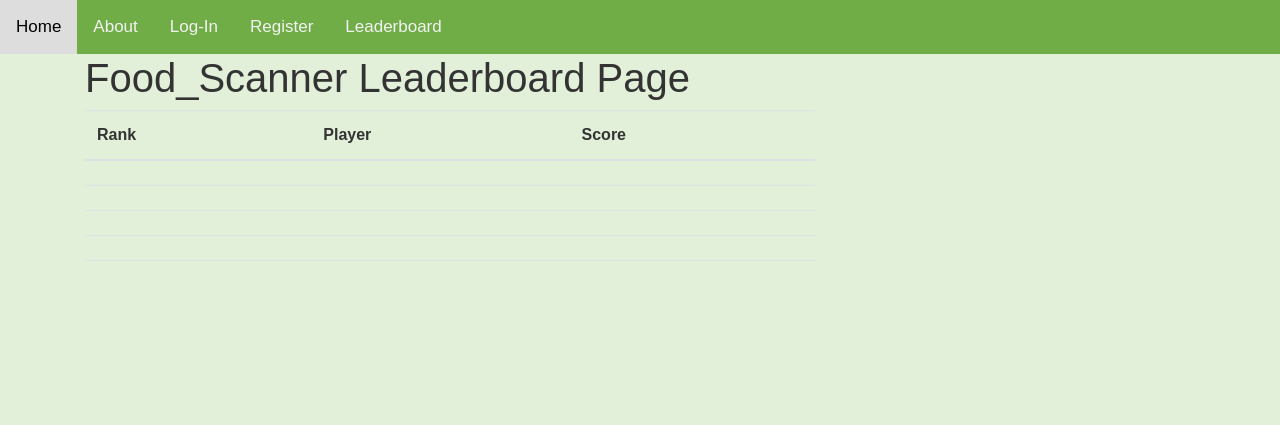
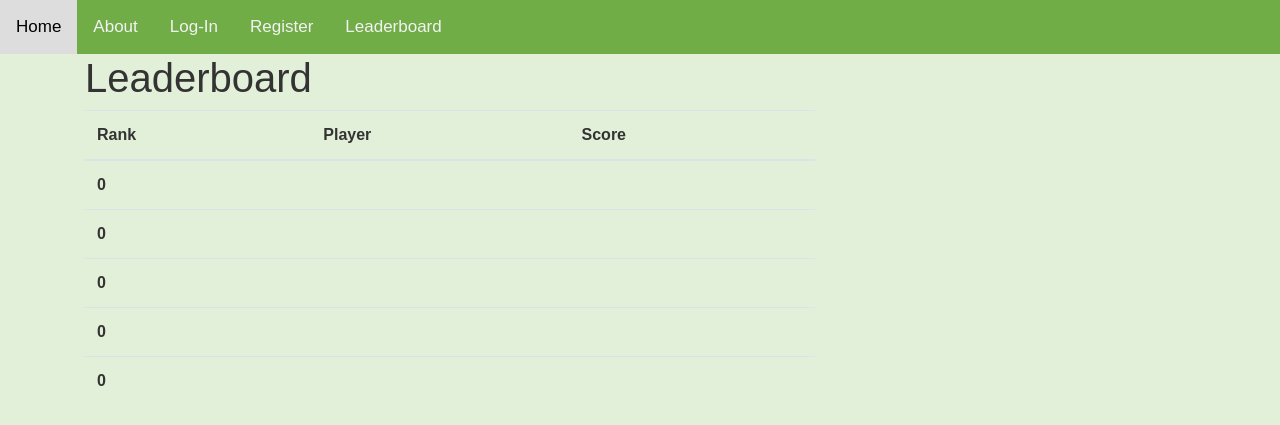
Before and after one commit to Evan-Hocking/ECM2434-Group-28, a Django app: page /leaderboard/ in a window 1280 px wide. Shown: the top 425 px of the page. Run offline with Django 4.2, Linux system fonts and the light colour scheme; data comes from the database, SQL or seed files in the repository; both versions use the stored data as it was after the commit; lists and menus that the app fills with data are empty; parts of the project's set-up code (start-up, migrations or seed data) failed here and were passed over; some libraries are stand-ins or nearby versions.

Commit message:
item points add to DB but leaderboard not show

```diff
--- a/Eco_Food_game/Food_Scanner/addItemPoints.py
+++ b/Eco_Food_game/Food_Scanner/addItemPoints.py
@@ -1,10 +1,13 @@
 import sqlite3
 from users.models import Profile
 
+# Checks whether the fragment is an Add request
 def isAdd(fragment):
     if fragment.startswith("Add"):
         return True
 
+# Splits fragment and returns addPts as points and isAdd as True
+# other than them 2 it returns an essentially empty dict
 def showPts(fragment):
     fragmentPts = fragment.split("+")
     fragmentPts2 = (fragmentPts[1]).split("+")
--- a/Eco_Food_game/Food_Scanner/models.py
+++ b/Eco_Food_game/Food_Scanner/models.py
@@ -4,7 +4,7 @@ from django.db import models
 # Create your models here.
 
 
-""" class Demo(models.Model):
+class Demo(models.Model):
     userName = models.CharField(max_length=15)
     userEmail = models.CharField(max_length=32)
     userPw = models.CharField(max_length=32)
@@ -38,4 +38,4 @@ class Score(models.Model):
 
     class Meta:
         verbose_name = 'Score List'
-        verbose_name_plural = verbose_name """
+        verbose_name_plural = verbose_name
--- a/Eco_Food_game/Food_Scanner/templates/Food_Scanner/item.html
+++ b/Eco_Food_game/Food_Scanner/templates/Food_Scanner/item.html
@@ -8,7 +8,7 @@
         <div style="text-align: center;">
         <h1>Added {{ addPts }} pts</h1>
         <a href="/">
-            <button class="btn btn-login" style="width: 100%;">Back</button>
+            <button class="btn btn-login" style="width: 100%;">Home</button>
         </a>
         </div>
     {% else %}
--- a/Eco_Food_game/Food_Scanner/templates/Food_Scanner/leaderboard.html
+++ b/Eco_Food_game/Food_Scanner/templates/Food_Scanner/leaderboard.html
@@ -1,6 +1,6 @@
 {% extends "Food_Scanner/base.html" %}
 {% block content %}
-    <h1> Food_Scanner Leaderboard Page</h1>
+    <h1>Leaderboard</h1>
     <table class="table">
   <thead>
     <tr>
--- a/Eco_Food_game/Food_Scanner/views.py
+++ b/Eco_Food_game/Food_Scanner/views.py
@@ -3,7 +3,7 @@ from django.http import HttpResponse, JsonResponse
 from Food_Scanner import models
 from users.models import Profile
 from .itemRequest import itemAttributesDict
-from .addItemPoints import isAdd, showPts, addPtsDB
+from .addItemPoints import isAdd, showPts#, addPtsDB
 
 # Create your views here.
 
@@ -20,38 +20,52 @@ def about(request):
     }
     return render(request, 'Food_Scanner/about.html', context)
 
-
+# Right now just returns an empty leaderboard with only thing being 5 blank users with rank 0
 def leaderboard(request):
     """ context = {'score': [{'ranking':scor.rank.rank , 'client': scor.userName, 'score':scor.score } for scor in Demo.objects.all().order_by('-userScore')]}
     d = Demo.objects.order_by('-userScore') """
+    # context = {'score': [{'ranking':scor.rank.rank , 'client': scor.userName, 'score':scor.score } for scor in Profile.objects.all().order_by('-userScore')]}
     d = Profile.objects.order_by('-score')
-    return render(request, 'Food_Scanner/leaderboard.html', locals())
     return render(request, 'Food_Scanner/leaderboard.html', locals())
 
 def item(request):
+    # Gets header contents and splits into 2 lists, the value of the query (fragment),
+    # and the rest of the URL
     url = (request.get_full_path()).split("=")
     fragment = url[1]
+
+    # Checks if the value of the fragment is an Add points request, not a barcode
     if isAdd(fragment):
+        # Breaks the url fragment down and returns a library of n/a except isAdd and addPts
         lib = showPts(fragment)
-        # get data from db
+        score = int(lib['addPts'])
+
+        # Get data from db
         old_scor = Profile.objects.filter(user=request.user).first()
         if old_scor:
             old_scor.score = old_scor.score + score
             old_scor.save()
         else:
             Profile.objects.create(username=request.user, score=score)
-        # update rank
-        score_li = [score_obj.id for score_obj in Profile.objects.all().order_by('-score')]
+
+        # Update rank
+        # Commented out as it was causing error: profile does not
+        # exist on 'userRank = Profile.objects.get(user_id=i)'
+        """ score_li = [score_obj.id for score_obj in Profile.objects.all().order_by('-score')]
         n = 1
         for i in score_li:
             userRank = Profile.objects.get(user_id=i)
             userRank.rank = n
-            n = n + 1
-        return JsonResponse({'status': 'sucess'})
+            n = n + 1 """
 
+        # To use if we want to put above code in a external module and func
+        # addPtsDB(int(lib['addPts']))
+
+        # Just in case we need to go back to
         """ object = Profile.objects.filter(user=request.user).first()
-        object.score = object.score + (int(lib['addPts']))
-        addPtsDB(int(lib['addPts'])) """
+        object.score = object.score + (int(lib['addPts'])) """
+
+    # If the barcode is in URL run this func
     else:
         lib = itemAttributesDict(fragment)
 
--- a/Eco_Food_game/users/models.py
+++ b/Eco_Food_game/users/models.py
@@ -9,7 +9,7 @@ class Profile(models.Model):
     user = models.OneToOneField(User, on_delete=models.CASCADE)
     image = models.ImageField(default='default.jpg', upload_to='profile_pics')
     score = models.IntegerField(default=0)
-    userRank = models.IntegerField(default=0)
+    rank = models.IntegerField(default=0)
 
     def __str__(self):
         return f'{self.user.username} Profile'
```
Also changed, not shown: Eco_Food_game/db.sqlite3.
